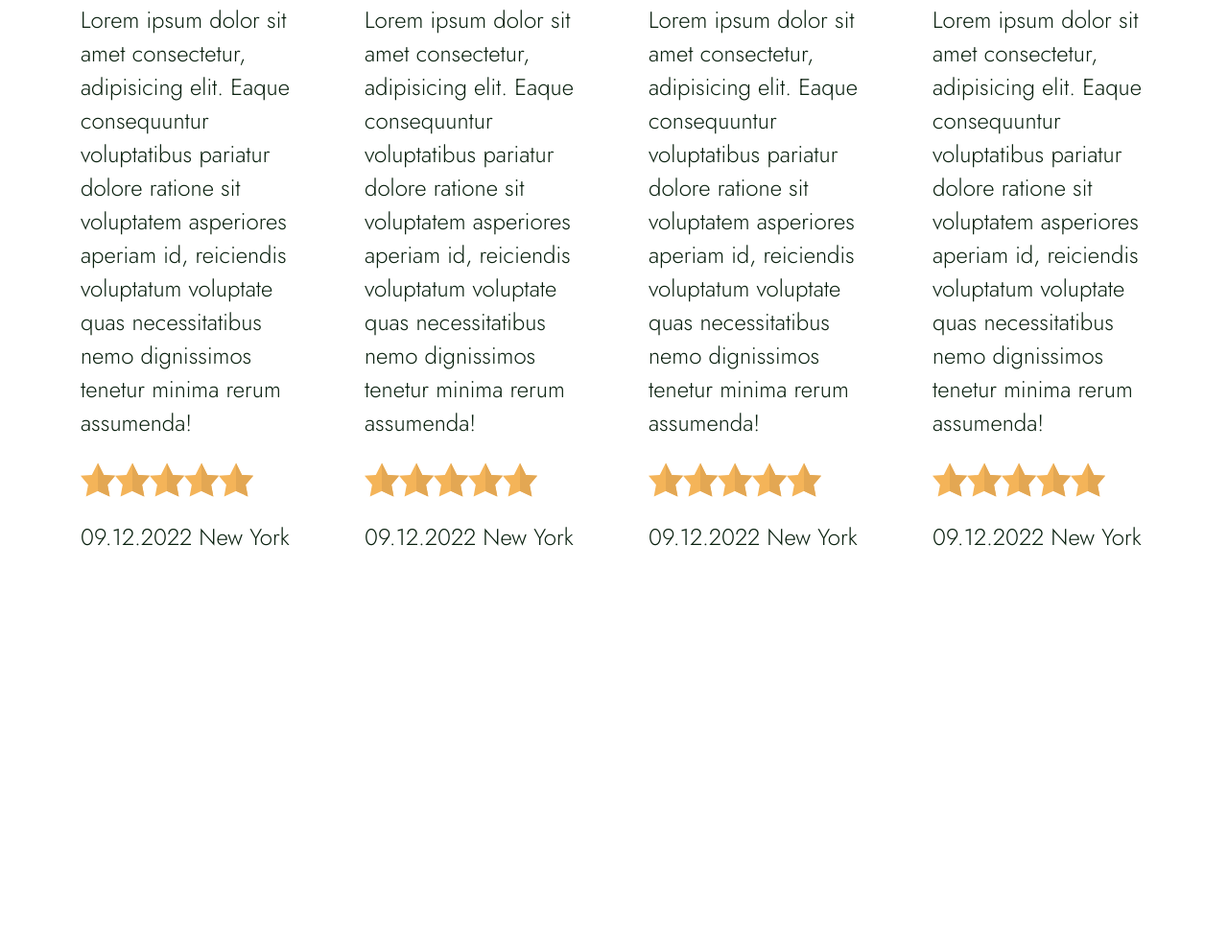
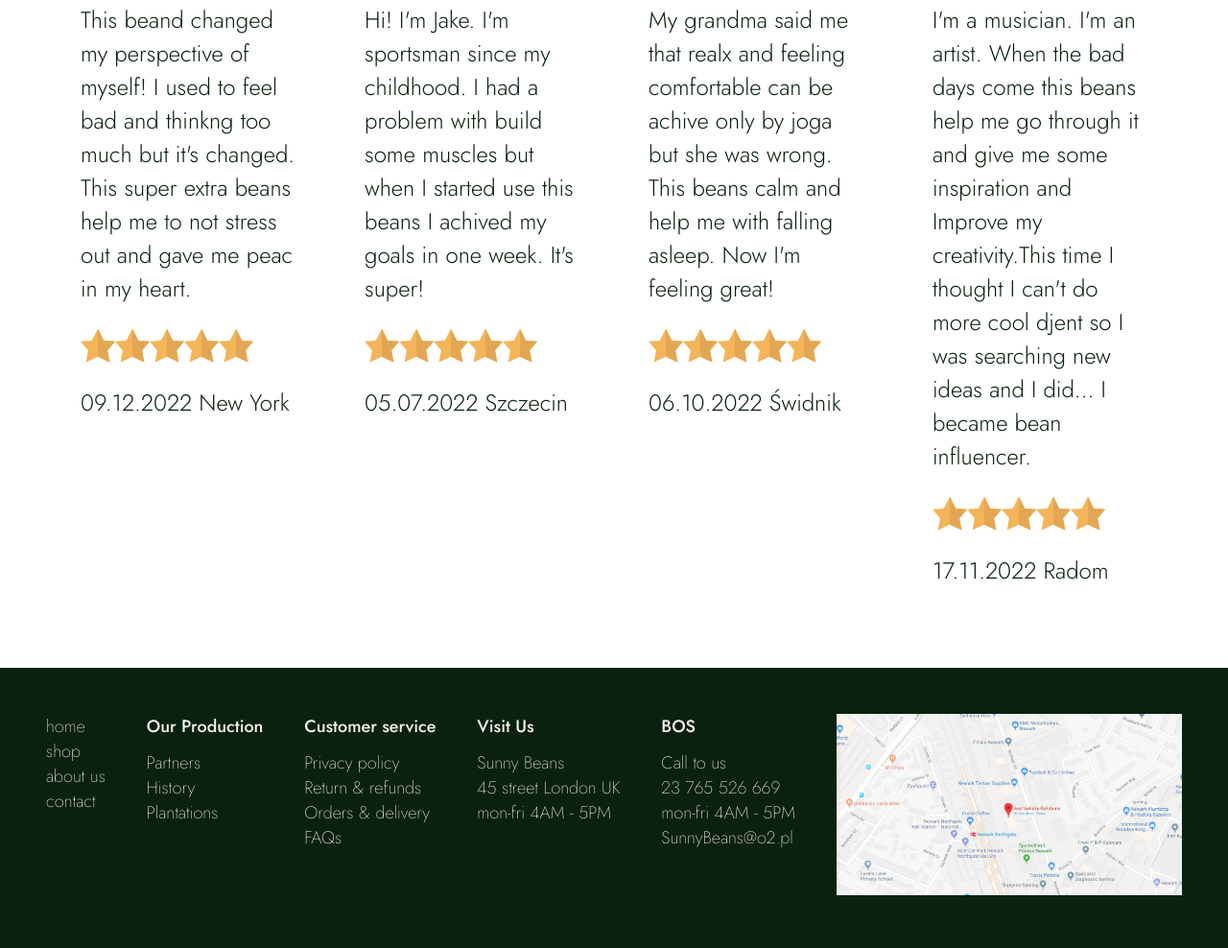
Before and after one commit to NataliaSunday/Britenet-campus-frontend, a website: page index.html in a window 1280 px wide. Shown: the part 3048-4036 px from the top of the page at 96% size. Before the commit the page ends 3709 px from the top, so only its background shows below. Drawn offline with Linux system fonts and the light colour scheme.

Commit message:
add footer

```diff
--- a/index.html
+++ b/index.html
@@ -116,7 +116,7 @@
 
         <div class="opinionsSection__opinions">
             <article class="opinionsSection__opinions__article">
-                <p>Lorem ipsum dolor sit amet consectetur, adipisicing elit. Eaque consequuntur voluptatibus pariatur dolore ratione sit voluptatem asperiores aperiam id, reiciendis voluptatum voluptate quas necessitatibus nemo dignissimos tenetur minima rerum assumenda!</p>
+                <p>This beand changed my perspective of myself! I used to feel bad and thinkng too much but it's changed. This super extra beans help me to not stress out and gave me peac in my heart. </p>
                 <div class="opinionsSection__opinions__article__rating">
                     <svg version="1.1" class="opinionsSection__opinions__article__svg" id="Layer_1" xmlns="http://www.w3.org/2000/svg" xmlns:xlink="http://www.w3.org/1999/xlink" x="0px" y="0px"
             viewBox="0 0 280.124 280.124" style="enable-background:new 0 0 280.124 280.124;" xml:space="preserve">
@@ -158,7 +158,7 @@
             </article>
 
             <article class="opinionsSection__opinions__article">
-                <p>Lorem ipsum dolor sit amet consectetur, adipisicing elit. Eaque consequuntur voluptatibus pariatur dolore ratione sit voluptatem asperiores aperiam id, reiciendis voluptatum voluptate quas necessitatibus nemo dignissimos tenetur minima rerum assumenda!</p>
+                <p>Hi! I'm Jake. I'm sportsman since my childhood. I had a problem with build some muscles but when I started use this beans I achived my goals in one week. It's super! </p>
                 <div class="opinionsSection__opinions__article__rating">
                     <svg version="1.1" class="opinionsSection__opinions__article__svg" id="Layer_1" xmlns="http://www.w3.org/2000/svg" xmlns:xlink="http://www.w3.org/1999/xlink" x="0px" y="0px"
             viewBox="0 0 280.124 280.124" style="enable-background:new 0 0 280.124 280.124;" xml:space="preserve">
@@ -196,11 +196,11 @@
             <polygon style="fill:#E3A753;" points="236.352,275.683 218.553,180.92 280.071,106.975 280.071,106.905 188.065,100.315
                      140.057,4.441 140.057,232.068 	"/></g><g></g><g></g><g></g><g></g><g></g><g></g><g></g><g></g><g></g><g></g><g></g><g></g><g></g><g></g><g></g></svg>
                 </div>
-                <p class="opinionsSection__opinions__article__date">09.12.2022 New York</p>
+                <p class="opinionsSection__opinions__article__date">05.07.2022 Szczecin</p>
             </article>
 
             <article class="opinionsSection__opinions__article">
-                <p class="opinionsSection__opinions__article__content">Lorem ipsum dolor sit amet consectetur, adipisicing elit. Eaque consequuntur voluptatibus pariatur dolore ratione sit voluptatem asperiores aperiam id, reiciendis voluptatum voluptate quas necessitatibus nemo dignissimos tenetur minima rerum assumenda!</p>
+                <p class="opinionsSection__opinions__article__content">My grandma said me that realx and feeling comfortable can be achive only by joga but she was wrong. This beans calm and help me with falling asleep. Now I'm feeling great!</p>
                 <div class="opinionsSection__opinions__article__rating">
                     <svg version="1.1" class="opinionsSection__opinions__article__svg" id="Layer_1" xmlns="http://www.w3.org/2000/svg" xmlns:xlink="http://www.w3.org/1999/xlink" x="0px" y="0px"
             viewBox="0 0 280.124 280.124" style="enable-background:new 0 0 280.124 280.124;" xml:space="preserve">
@@ -238,11 +238,11 @@
             <polygon style="fill:#E3A753;" points="236.352,275.683 218.553,180.92 280.071,106.975 280.071,106.905 188.065,100.315
                      140.057,4.441 140.057,232.068 	"/></g><g></g><g></g><g></g><g></g><g></g><g></g><g></g><g></g><g></g><g></g><g></g><g></g><g></g><g></g><g></g></svg>
                 </div>
-                <p class="opinionsSection__opinions__article__date">09.12.2022 New York</p>
+                <p class="opinionsSection__opinions__article__date">06.10.2022 Świdnik</p>
             </article>
 
             <article class="opinionsSection__opinions__article">
-                <p>Lorem ipsum dolor sit amet consectetur, adipisicing elit. Eaque consequuntur voluptatibus pariatur dolore ratione sit voluptatem asperiores aperiam id, reiciendis voluptatum voluptate quas necessitatibus nemo dignissimos tenetur minima rerum assumenda!</p>
+                <p>I'm a musician. I'm an artist. When the bad days come this beans help me go through it and give me some inspiration and Improve my creativity.This time I thought I can't do more cool djent so I was searching new ideas and I did... I became bean influencer. </p>
                 <div class="opinionsSection__opinions__article__rating">
                     <svg version="1.1" class="opinionsSection__opinions__article__svg" id="Layer_1" xmlns="http://www.w3.org/2000/svg" xmlns:xlink="http://www.w3.org/1999/xlink" x="0px" y="0px"
             viewBox="0 0 280.124 280.124" style="enable-background:new 0 0 280.124 280.124;" xml:space="preserve">
@@ -280,7 +280,7 @@
             <polygon style="fill:#E3A753;" points="236.352,275.683 218.553,180.92 280.071,106.975 280.071,106.905 188.065,100.315
                      140.057,4.441 140.057,232.068 	"/></g><g></g><g></g><g></g><g></g><g></g><g></g><g></g><g></g><g></g><g></g><g></g><g></g><g></g><g></g><g></g></svg>
                 </div>
-                <p class="opinionsSection__opinions__article__date">09.12.2022 New York</p>
+                <p class="opinionsSection__opinions__article__date">17.11.2022 Radom</p>
             </article>
 
                 </div>
@@ -288,5 +288,42 @@
             </article>
         </div>
     </section>
+    <footer class="footer">
+       <div class="footer__nav">
+            <a href="index.html" class="link">home</a>
+            <a href="shop.html" class="link">shop</a>
+            <a href="index.html#aboutUs" class="link">about us</a>
+            <a href="index.html#contact" class="link">contact</a>
+       </div>
+       <div>
+            <p class="footer__heading">Our Production</p>
+            <p>Partners</p>
+            <p>History</p>
+            <p>Plantations</p>
+       </div>
+       <div>
+            <p class="footer__heading">Customer service</p>
+            <p>Privacy policy</p>
+            <p>Return & refunds</p>
+            <p>Orders & delivery</p>
+            <p>FAQs</p>
+        </div>
+        <div>
+            <p class="footer__heading">Visit Us</p>
+            <p>Sunny Beans</p>
+            <p>45 street London UK</p>
+            <p>mon-fri 4AM - 5PM</p>
+        </div>
+        <div>
+            <p class="footer__heading">BOS</p>
+            <p>Call to us</p>
+            <p>23 765 526 669</p>
+            <p>mon-fri 4AM - 5PM</p>
+            <p>SunnyBeans@o2.pl</p>
+        </div>
+        <div>
+            <img src="/src/img/main/map.png" alt="main location" class="footer__img">
+        </div>
+    </footer>
 </body>
 </html>
--- a/style/scss/mixins.scss
+++ b/style/scss/mixins.scss
@@ -14,6 +14,10 @@
     justify-content: space-between;
 
 }
+@mixin display-flex-col{
+    display: flex;
+    flex-direction: column;
+}
 
 @mixin padding{
     padding: 2rem;
--- a/style/scss/sections/mainPage.scss
+++ b/style/scss/sections/mainPage.scss
@@ -255,3 +255,25 @@
         width: 100%;
     }
 }
+
+.footer{
+    @include display-flex-row-spaceBetween;
+    @include padding;
+
+    background-color: $color-primary-dark;
+    font-weight: 200;
+    font-size: 0.75rem;
+
+    &__nav{
+        @include  display-flex-col;
+    }
+    &__heading{
+        font-weight: 500;
+        margin-bottom: .5rem;
+    }
+
+    &__img{
+        width: 15rem;
+
+    }
+}
--- a/style/scss/typography.scss
+++ b/style/scss/typography.scss
@@ -33,3 +33,8 @@ html{
 .btn:hover{
     background-color: $color-third;
 }
+
+.link{
+    text-decoration: none;
+    color: $color-primary;
+}
```
Also changed, not shown: cart.html (+38 -0 lines), login.html (+38 -0 lines), shop.html (+38 -0 lines), src/img/main/map.png (added), style/css/main.css, 1 other file.
